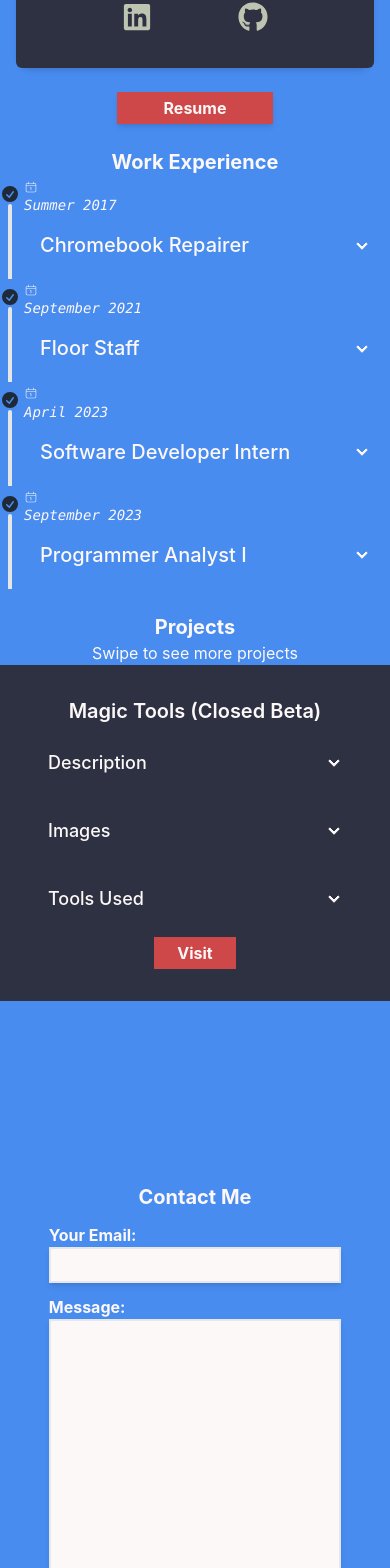
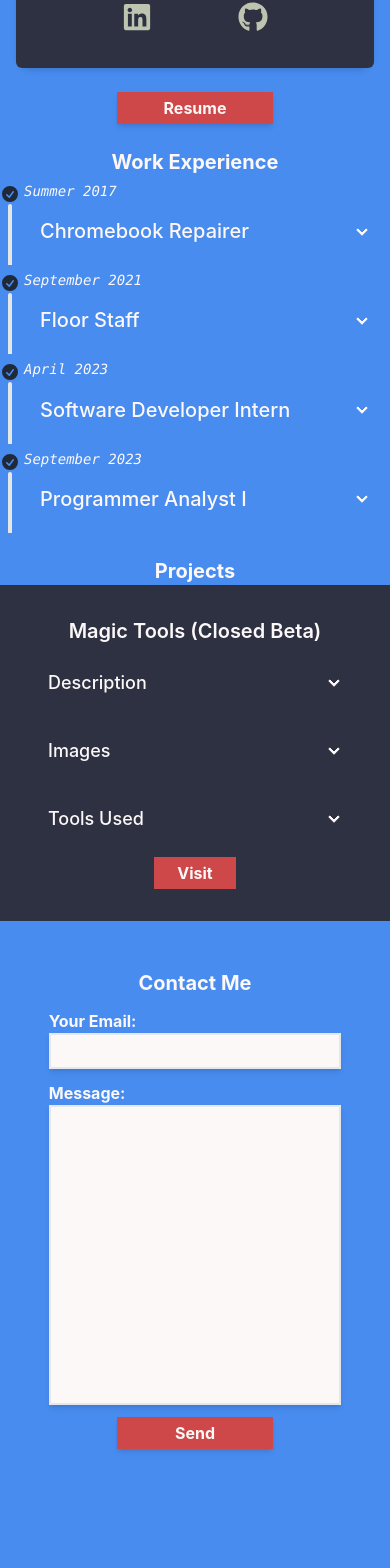
Before and after one commit to Ernest0G/portfolio, a React (Vite) app: page / in a window 390 px wide. Shown: the part 422-1990 px from the top of the page. After the commit the page ends 1919 px from the top, so only its background shows below. Built offline with nearby package versions, Linux system fonts and the light colour scheme.

Commit message:
Fix carousel index and add email functionality

```diff
--- a/src/components/ProjectItem.tsx
+++ b/src/components/ProjectItem.tsx
@@ -1,6 +1,6 @@
 const ProjectItem = ({ title, desc, live, git, index, images, tools }) => {
   return (
-    <div id={`item${index + 1}`} className="carousel-item w-full sm:justify-center">
+    <div id={`item${index}`} className="carousel-item w-full sm:justify-center">
       <div className="card w-full text-white sm:items-center">
         <div className="card-body sm:w-11/12 bg-black sm:rounded-xl items-center">
           <span className="card-title text-xl sm:text-2xl">{title}</span>
--- a/src/components/TimelineItem.tsx
+++ b/src/components/TimelineItem.tsx
@@ -14,7 +14,7 @@ const TimelineItem = ({ title, company, desc, date, position }) => {
       </div>
       <div className={`${position === "start" ? "timeline-start" : "timeline-end"} sm:text-start`}>
         <time className="md:flex align-middle items-center gap-1 font-mono italic text-white sm:text-left md:text-2xl lg:text-xl">
-          <CiCalendarDate /> {date}
+          <CiCalendarDate className="hidden md:flex" /> {date}
         </time>
         <div className="collapse collapse-arrow">
           <input type="checkbox" />
--- a/src/pages/Contact.tsx
+++ b/src/pages/Contact.tsx
@@ -1,6 +1,18 @@
+import { useState } from "react";
+
 const Contact = () => {
+  const [email, setEmail] = useState("");
+  const [body, setBody] = useState("");
+
+  async function sendEmail() {
+    try {
+    } catch (error) {
+      console.log(error);
+    }
+  }
+
   return (
-    <div className="w-full h-screen gap-3 sm:gap-10 flex flex-col justify-center items-center bg-accent">
+    <div className="w-full my-12 gap-3 sm:gap-10 flex flex-col justify-center items-center bg-accent">
       <h1 id="Contact" className="text-xl sm:text-4xl font-bold text-white text-center">
         Contact Me
       </h1>
@@ -12,6 +24,7 @@ const Contact = () => {
           name="email"
           type="email"
           className="form-input w-full px-1 py-1 shadow-md border-2 outline-black text-black sm:text-xl lg:text-2xl bg-white"
+          onChange={(e) => setEmail(e.target.value)}
         />
       </div>
       <div className="w-3/4 md:w-3/5 lg:w-2/5 flex flex-col items-center justify-center">
@@ -22,10 +35,14 @@ const Contact = () => {
           name="body"
           className="form-textarea w-full px-1 py-1 shadow-md border-2 outline-black text-black sm:text-xl lg:text-2xl bg-white resize-none"
           rows={12}
+          onChange={(e) => setBody(e.target.value)}
         />
       </div>
       <div className="w-full flex flex-col items-center justify-center">
-        <button className="w-2/5 lg:w-1/5 p-1 shadow-md font-bold bg-primary text-white sm:text-xl lg:text-2xl">
+        <button
+          className="w-2/5 lg:w-1/5 p-1 shadow-md font-bold bg-primary text-white sm:text-xl lg:text-2xl"
+          onClick={() => sendEmail}
+        >
           Send
         </button>
       </div>
--- /dev/null
+++ b/src/pages/Projects.css
@@ -0,0 +1,5 @@
+.show-scrollbar {
+  overflow-x: scroll !important;
+  scrollbar-width: thin !important;
+  scrollbar-color: #f5f5f5 #f5f5f5 !important;
+}
--- a/src/pages/Projects.tsx
+++ b/src/pages/Projects.tsx
@@ -1,5 +1,6 @@
 import { ProjectItem } from "../components";
 import { ProjectsList } from "../assets/data/projects.js";
+import "./Projects.css";
 
 const Projects = () => {
   return (
@@ -7,9 +8,8 @@ const Projects = () => {
       <h1 id="Projects" className="text-xl sm:text-4xl font-bold bg-accent text-white text-center">
         Projects
       </h1>
-      <p className="sm:hidden text-center text-white">Swipe to see more projects</p>
       <br className="hidden sm:flex"></br>
-      <div className="carousel w-full sm:grid sm:grid-cols-2 md:grid-cols-2 lg:grid-cols-3 sm:gap-y-10">
+      <div className="carousel show-scrollbar w-full sm:grid sm:grid-cols-2 md:grid-cols-2 lg:grid-cols-3 sm:gap-y-10">
         {ProjectsList.map((project, index) => {
           return (
             <ProjectItem
```
